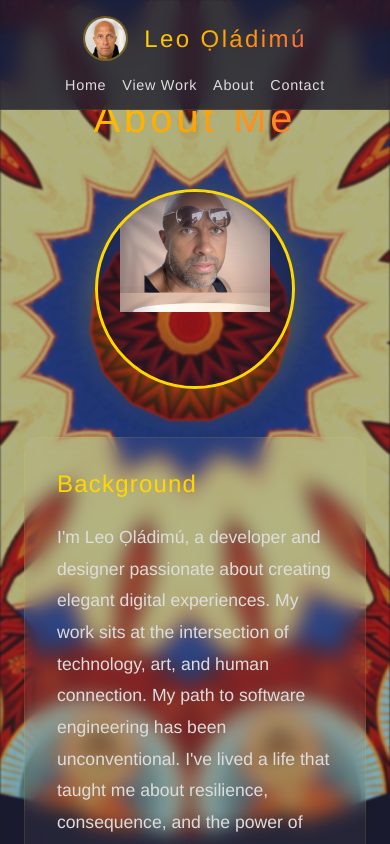
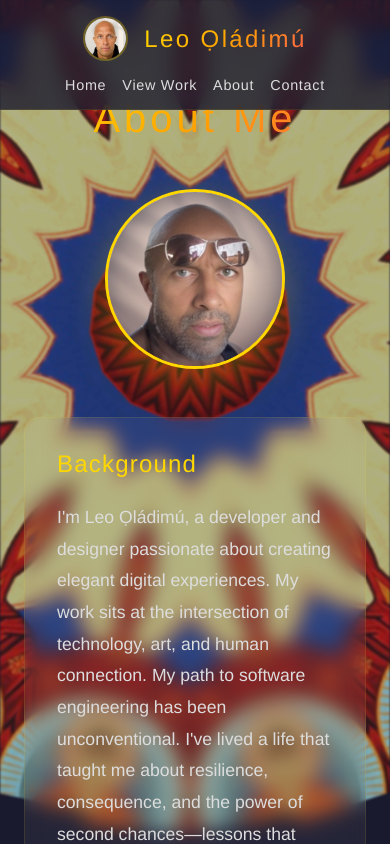
Before and after one commit to leooladimu/porfiriato, a React (Vite) app: page /about in a window 390 px wide. Shown: the top 844 px of the page. Built offline with nearby package versions, Linux system fonts and the light colour scheme.

Commit message:
mobile about fix attempt

```diff
--- a/src/pages/About.css
+++ b/src/pages/About.css
@@ -156,9 +156,15 @@
     font-size: 2.5rem;
   }
 
+  .about-header {
+    width: 180px;
+    height: 180px;
+  }
+
   .about-photo {
-    width: 150px;
-    height: 150px;
+    width: 230px;
+    height: 230px;
+    margin: -25px;
   }
 
   .about-section h2 {
```
Also changed, not shown: 1 other file (tests, documents, lock files or other folders).
